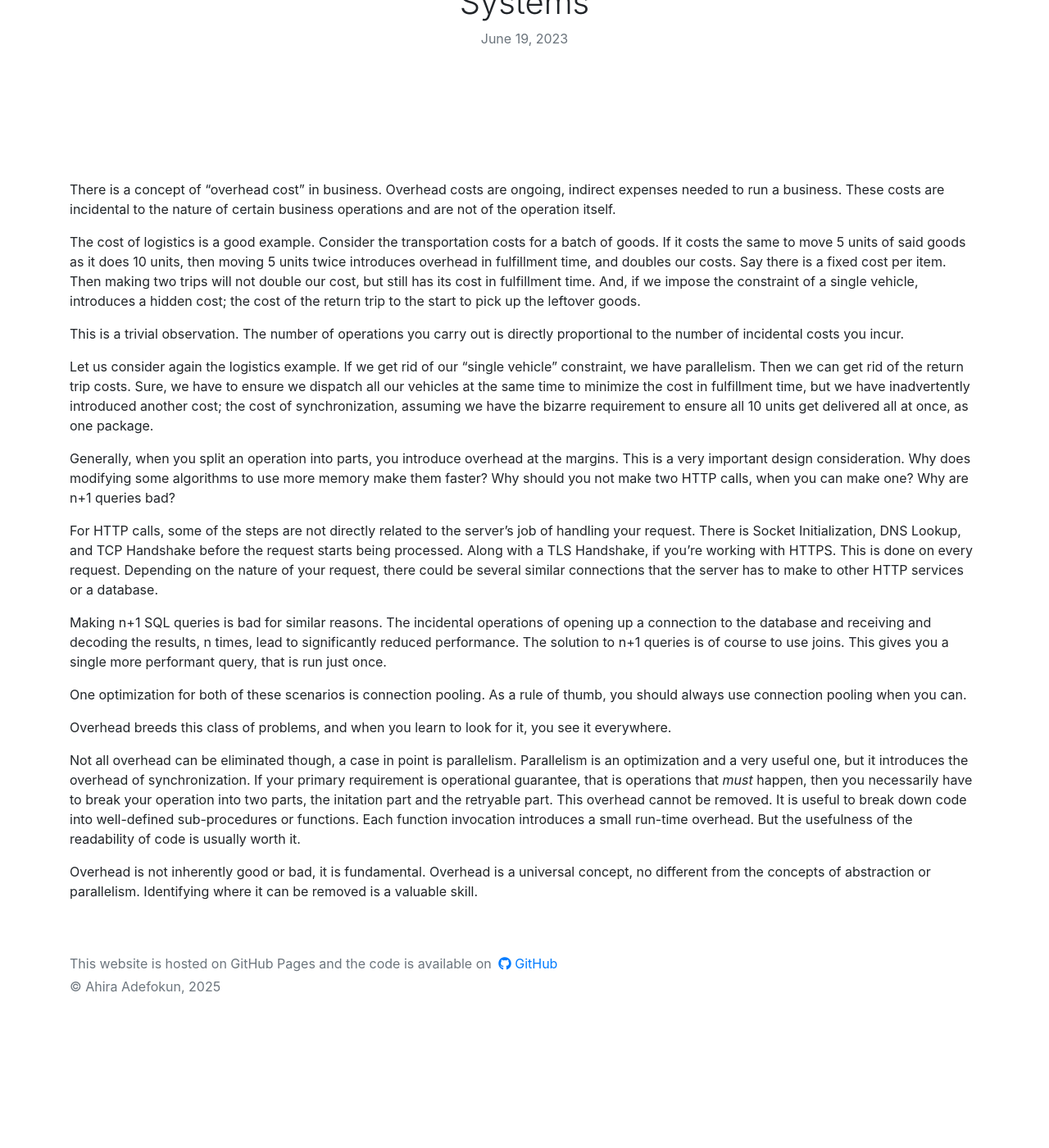
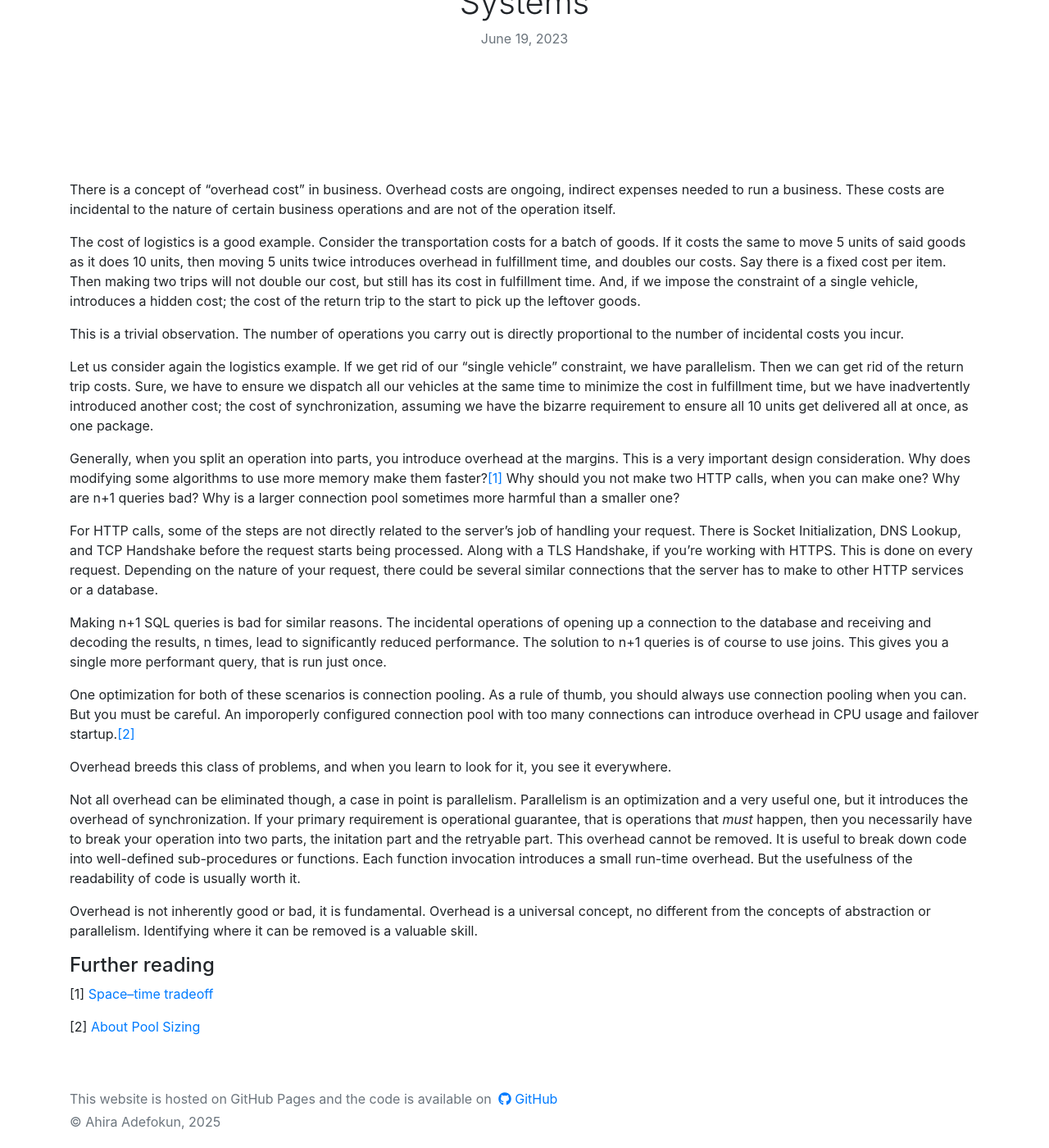
Before and after one commit to ahira-justice/ahira-justice.github.io, a Jekyll site: the page built from _posts/2023-06-19-overhead.md, in a window 1280 px wide and 1400 px high, scrolled down 221 px. Shown: the whole window at 82% size. Built offline with Jekyll 4.4.1, drawn with Linux system fonts in a browser that asks for light colours; nearby versions of some CDN libraries; before the commit the page ends 1456 px from its top, so only the background shows below that.

Commit message:
Update 2023-06-19-overhead.md post

```diff
--- a/_posts/2023-06-19-overhead.md
+++ b/_posts/2023-06-19-overhead.md
@@ -12,16 +12,22 @@ This is a trivial observation. The number of operations you carry out is directl
 
 Let us consider again the logistics example. If we get rid of our "single vehicle" constraint, we have parallelism. Then we can get rid of the return trip costs. Sure, we have to ensure we dispatch all our vehicles at the same time to minimize the cost in fulfillment time, but we have inadvertently introduced another cost; the cost of synchronization, assuming we have the bizarre requirement to ensure all 10 units get delivered all at once, as one package.
 
-Generally, when you split an operation into parts, you introduce overhead at the margins. This is a very important design consideration. Why does modifying some algorithms to use more memory make them faster? Why should you not make two HTTP calls, when you can make one? Why are n+1 queries bad?
+Generally, when you split an operation into parts, you introduce overhead at the margins. This is a very important design consideration. Why does modifying some algorithms to use more memory make them faster?[[1]](#further-reading) Why should you not make two HTTP calls, when you can make one? Why are n+1 queries bad? Why is a larger connection pool sometimes more harmful than a smaller one?
 
 For HTTP calls, some of the steps are not directly related to the server's job of handling your request. There is Socket Initialization, DNS Lookup, and TCP Handshake before the request starts being processed. Along with a TLS Handshake, if you're working with HTTPS. This is done on every request. Depending on the nature of your request, there could be several similar connections that the server has to make to other HTTP services or a database.
 
 Making n+1 SQL queries is bad for similar reasons. The incidental operations of opening up a connection to the database and receiving and decoding the results, n times, lead to significantly reduced performance. The solution to n+1 queries is of course to use joins. This gives you a single more performant query, that is run just once.
 
-One optimization for both of these scenarios is connection pooling. As a rule of thumb, you should always use connection pooling when you can.
+One optimization for both of these scenarios is connection pooling. As a rule of thumb, you should always use connection pooling when you can. But you must be careful. An imporoperly configured connection pool with too many connections can introduce overhead in CPU usage and failover startup.[[2]](#further-reading)
 
 Overhead breeds this class of problems, and when you learn to look for it, you see it everywhere.
 
 Not all overhead can be eliminated though, a case in point is parallelism. Parallelism is an optimization and a very useful one, but it introduces the overhead of synchronization. If your primary requirement is operational guarantee, that is operations that *must* happen, then you necessarily have to break your operation into two parts, the initation part and the retryable part. This overhead cannot be removed. It is useful to break down code into well-defined sub-procedures or functions. Each function invocation introduces a small run-time overhead. But the usefulness of the readability of code is usually worth it.
 
 Overhead is not inherently good or bad, it is fundamental. Overhead is a universal concept, no different from the concepts of abstraction or parallelism. Identifying where it can be removed is a valuable skill.
+
+#### Further reading
+
+[1] [Space–time tradeoff](https://en.wikipedia.org/wiki/Space%E2%80%93time_tradeoff)
+
+[2] [About Pool Sizing](https://github.com/brettwooldridge/HikariCP/wiki/About-Pool-Sizing)
```
